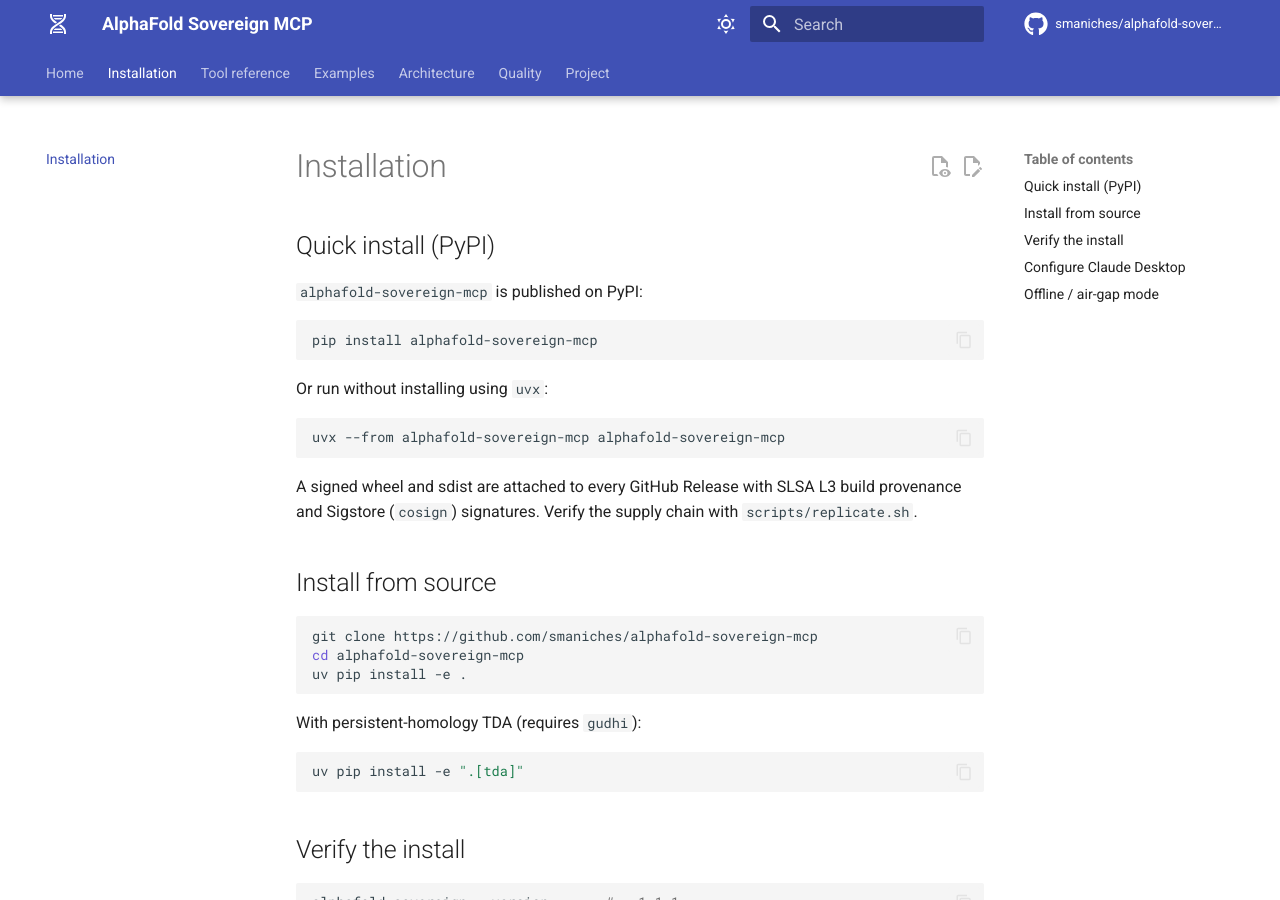
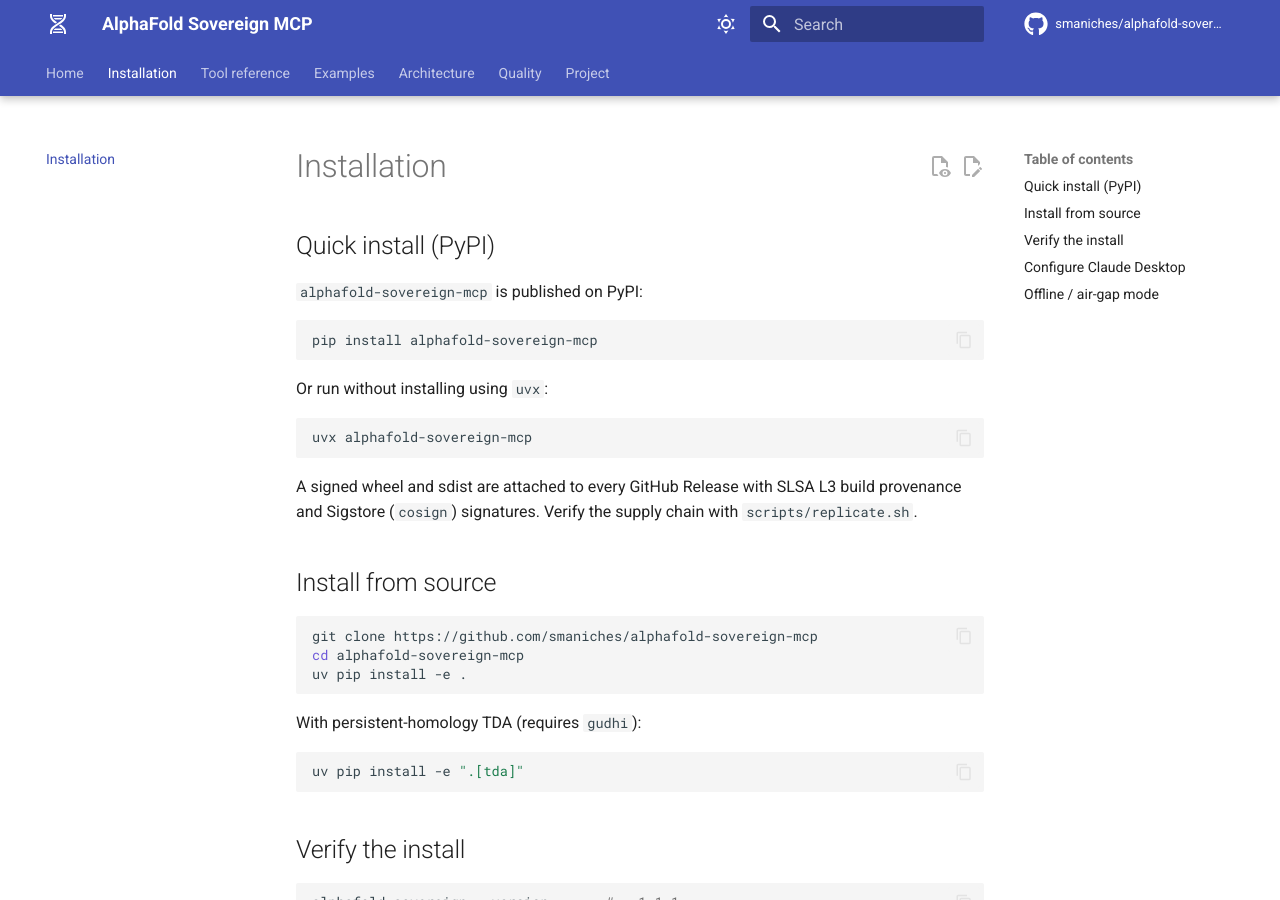
Before and after one commit to smaniches/alphafold-sovereign-mcp, an MkDocs documentation site: the page built from docs/installation.md, in a window 1280 px wide and 900 px high. Built offline with MkDocs 1.6.1 and Material for MkDocs 9.7.7, drawn with Linux system fonts in a browser that asks for light colours; comment, search, counter and statistics services are not loaded.

````diff
--- a/docs/installation.md
+++ b/docs/installation.md
@@ -11,7 +11,7 @@ pip install alphafold-sovereign-mcp
 Or run without installing using `uvx`:
 
 ```bash
-uvx --from alphafold-sovereign-mcp alphafold-sovereign-mcp
+uvx alphafold-sovereign-mcp
 ```
 
 A signed wheel and sdist are attached to every GitHub Release with
--- a/pyproject.toml
+++ b/pyproject.toml
@@ -35,7 +35,7 @@ keywords = [
     "knowledge-graph",
 ]
 classifiers = [
-    "Development Status :: 4 - Beta",
+    "Development Status :: 5 - Production/Stable",
     "Intended Audience :: Science/Research",
     "Intended Audience :: Healthcare Industry",
     "Intended Audience :: Information Technology",
````
